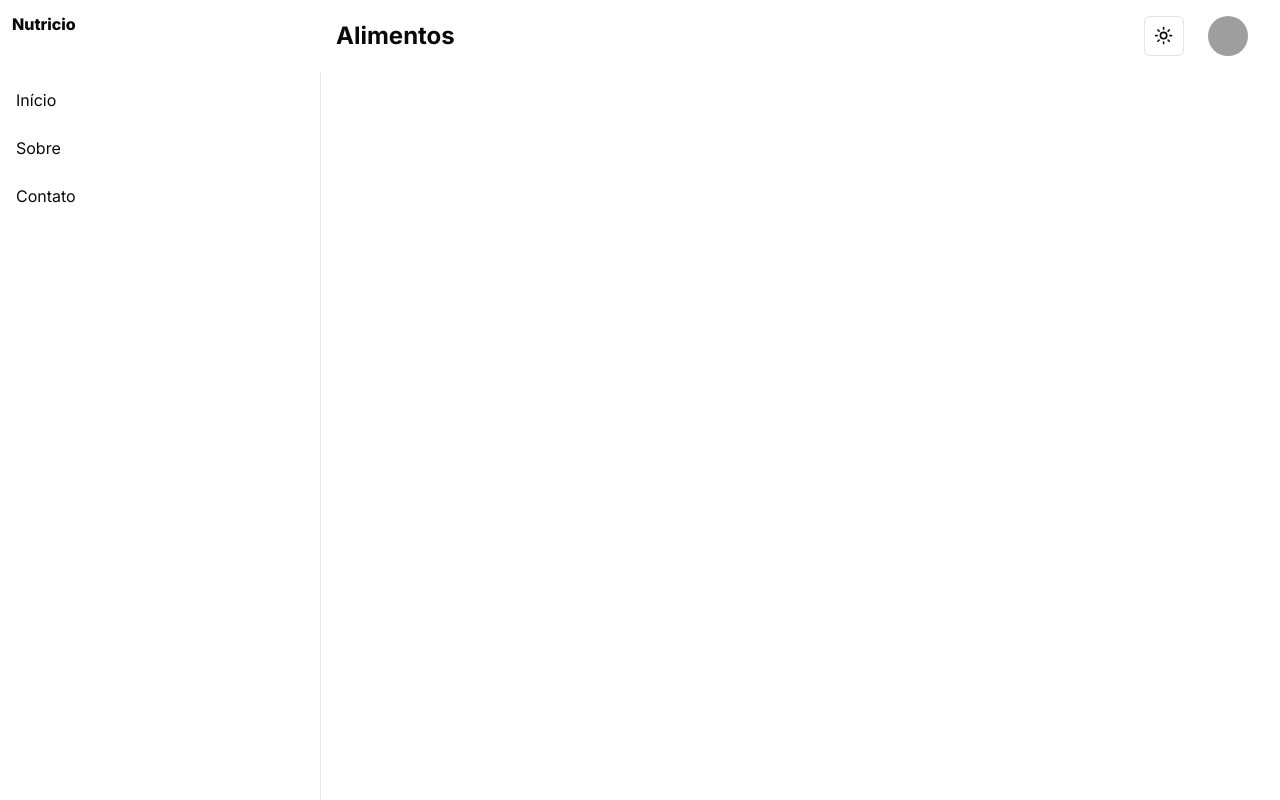
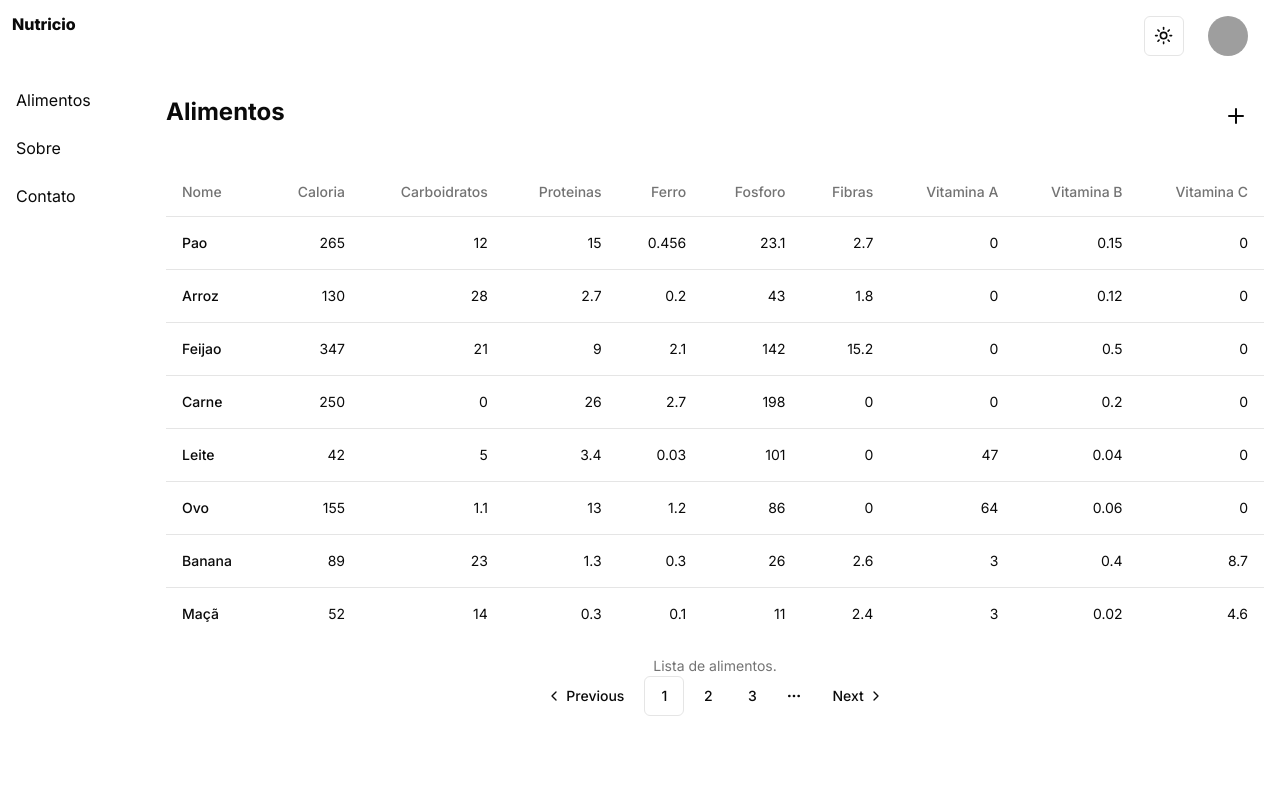
Before and after one commit to NatanBatista/nutricio, a Next.js app: page /alimentos in a window 1280 px wide. Shown: the top 800 px of the page. Built offline with nearby package versions, Linux system fonts and the light colour scheme; grey boxes are pictures that could not be loaded.

Commit message:
style: Alteração da navbar

```diff
--- a/app/(default)/layout.tsx
+++ b/app/(default)/layout.tsx
@@ -1,4 +1,5 @@
-import NavbarDefault from "@/components/default/navbar/navbar"
+import NavbarDefault from "./navbar"
+
 
 export default function DefaultLayout({
     children, // will be a page or nested layout
@@ -11,8 +12,8 @@ export default function DefaultLayout({
         <nav></nav>
         <NavbarDefault>
 
+        {children}
         </NavbarDefault>
-        {children}
       </section>
     )
   }
--- a/components/default/navbar/navbar.tsx
+++ b/app/(default)/navbar.tsx
@@ -1,25 +1,29 @@
-
 import ButtonTheme from "@/components/buttonTheme";
-import SlideBar from "@/components/guest/navbar/slidebar";
 import UserMenu from "@/components/guest/navbar/userMenu";
 import { Separator } from "@/components/ui/separator";
+import React from "react";
 
 
 const elementosBarra = [
-    { nome: "Início", path: "/path/to/icon1.svg" },
+    { nome: "Alimentos", path: "/path/to/icon1.svg" },
     { nome: "Sobre", path: "/path/to/icon2.svg" },
     { nome: "Contato", path: "/path/to/icon3.svg" }
 ];
 
-const NavbarDefault = () => {
+type NavbarDefaultProps = {
+    children: React.ReactNode
+}
+
+const NavbarDefault: React.FC<NavbarDefaultProps> = ({
+    children
+}) => {
+
     return (
-        <div className="flex h-screen">
-            {/* Barra Lateral */}
-            <aside className="flex flex-col h-screen w-[220px] fixed">
+        <div className="flex">
+            <aside className="h-screen w-[150px] fixed">
                 <div className="m-3 mb-10 flex items-center gap-2 font-extrabold">
                     <span>{"Nutricio"}</span>
                 </div>
-                {/* NavBar */}
                 <nav className="flex flex-col flex-grow items-start">
                     {elementosBarra.map((item, index) => (
                         <li
@@ -31,26 +35,24 @@ const NavbarDefault = () => {
                             <div className="absolute inset-0 border-l-4 dark:border-gray-800 opacity-0 transition duration-200 hover:opacity-100" />
                         </li>
                     ))}
+                <Separator orientation="vertical" />
                 </nav>
             </aside>
 
             {/* Conteúdo Principal */}
-            <div className="ml-[220px] pl-[100px] flex-1">
+            <div className="ml-[150px] flex-1">
                 <div className="container mx-auto p-4">
-                    <ul className="flex justify-between items-center">
-                        <div className="sm:hidden" >
-                            <SlideBar />
-                        </div>
-                        <h1 className="text-2xl font-bold"> Alimentos </h1>
+                    <ul className="flex justify-end items-center mb-10">
                         <div className="flex items-center gap-2">
                             <ButtonTheme />
                             <UserMenu></UserMenu>
 
                         </div>
                     </ul>
+                    <div className="min-h-screen">
+                        {children}
+                    </div>
                 </div>
-                <Separator orientation="vertical" />
-                {/* Aqui vai o conteúdo principal */}
             </div>
         </div>
     );
--- a/components/guest/navbar/navbar.tsx
+++ b/components/guest/navbar/navbar.tsx
@@ -3,7 +3,6 @@
 import React from "react";
 import Link from "next/link";
 import SlideBar from "./slidebar";
-import UserMenu from "./userMenu";
 import { Separator } from "../../ui/separator";
 import { Button } from "@/components/ui/button";
 import ButtonTheme from "@/components/buttonTheme";
@@ -19,7 +18,6 @@ const Navbar = () => {
           <h1 className="text-2xl font-bold"> Nutricio </h1>
           <div className="flex items-center gap-2">
             <ButtonTheme />
-            <UserMenu></UserMenu>
             <div className="flex gap-2 ml-10">
               <Link href="/signin">
                 <Button> Entrar </Button>
```
